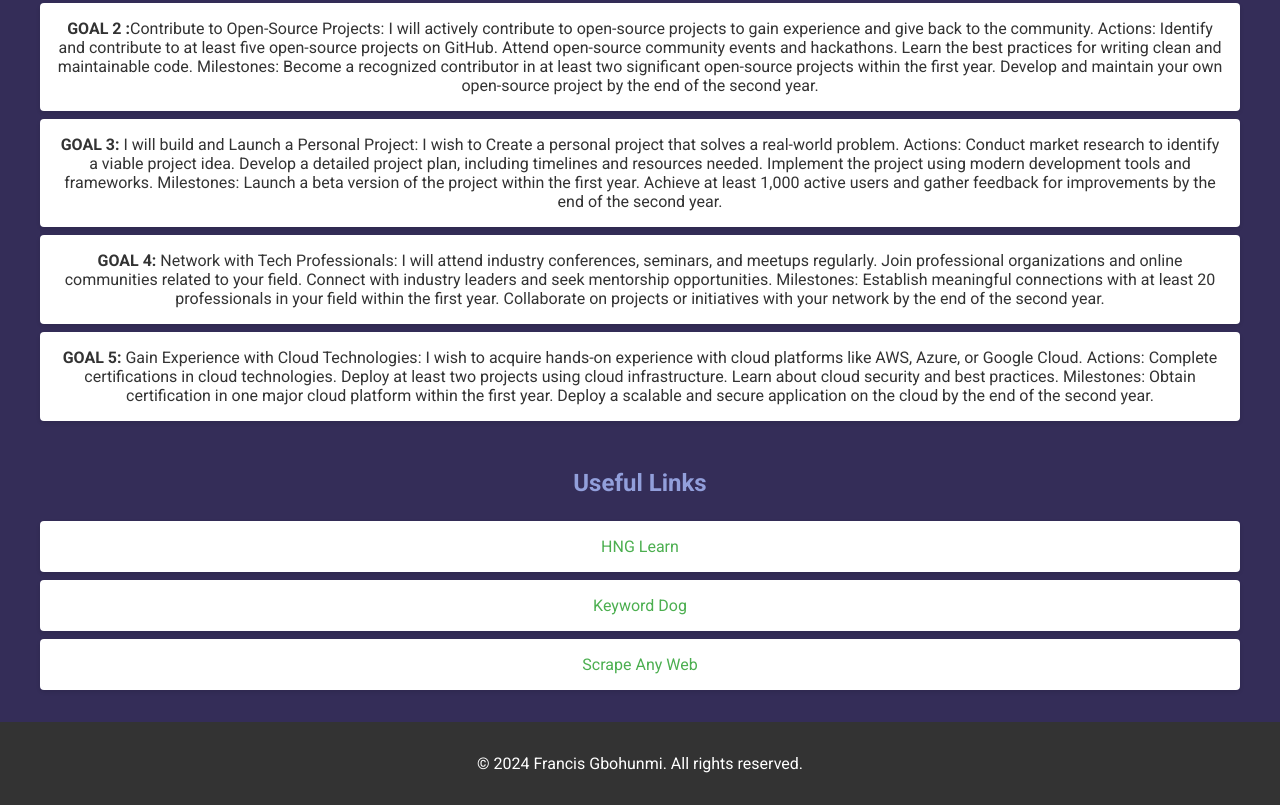
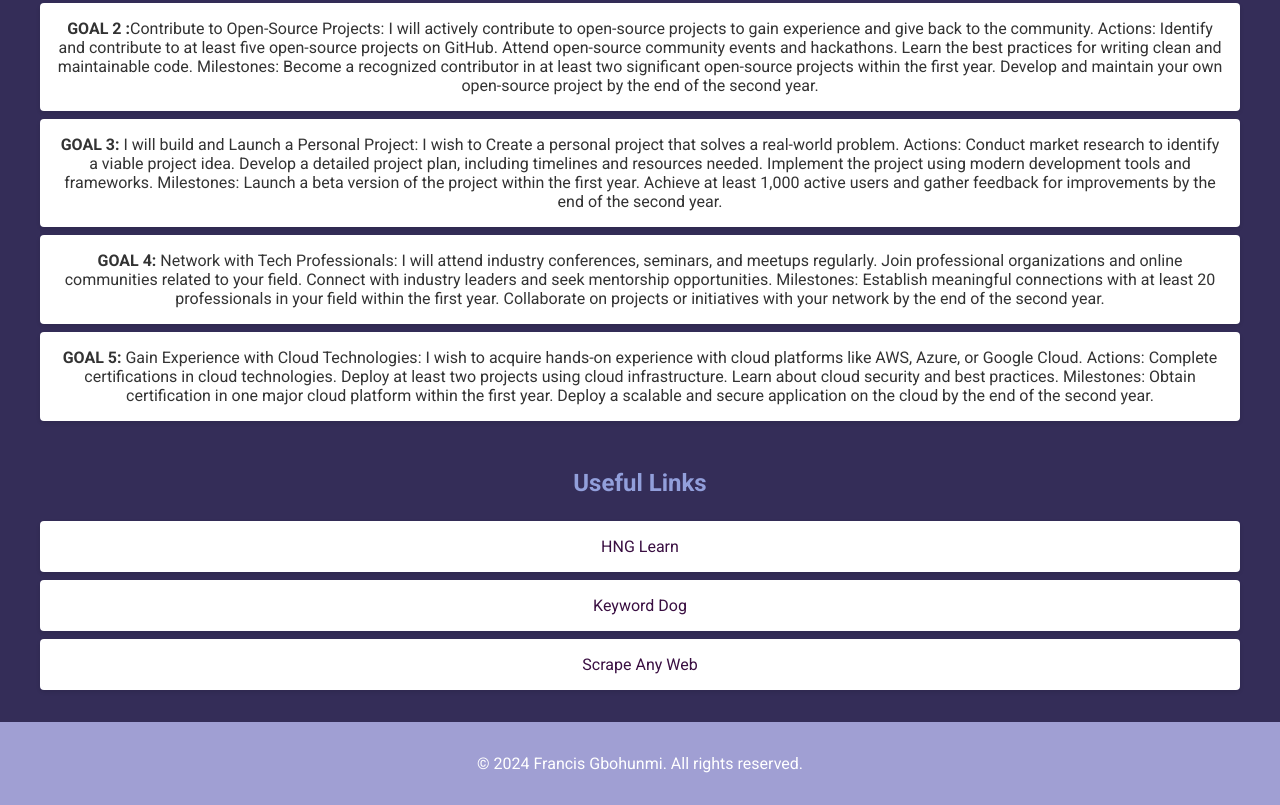
Before and after one commit to Gbohunmifrancis/Hng-Frontend-stage-1, a plain HTML site: page Index.html in a window 1280 px wide. Shown: the part 644-1449 px from the top of the page. Drawn offline with Linux system fonts and the light colour scheme.

Commit message:
third commit

```diff
--- a/css/style.css
+++ b/css/style.css
@@ -70,12 +70,12 @@ ul li {
 }
 
 ul li a {
-    color: #4CAF50;
+    color: #3a0f42;
     text-decoration: none;
 }
 
 footer {
-    background-color: #333;
+    background-color: #a09fd3;
     color: white;
     text-align: center;
     padding: 1em 0;
```
